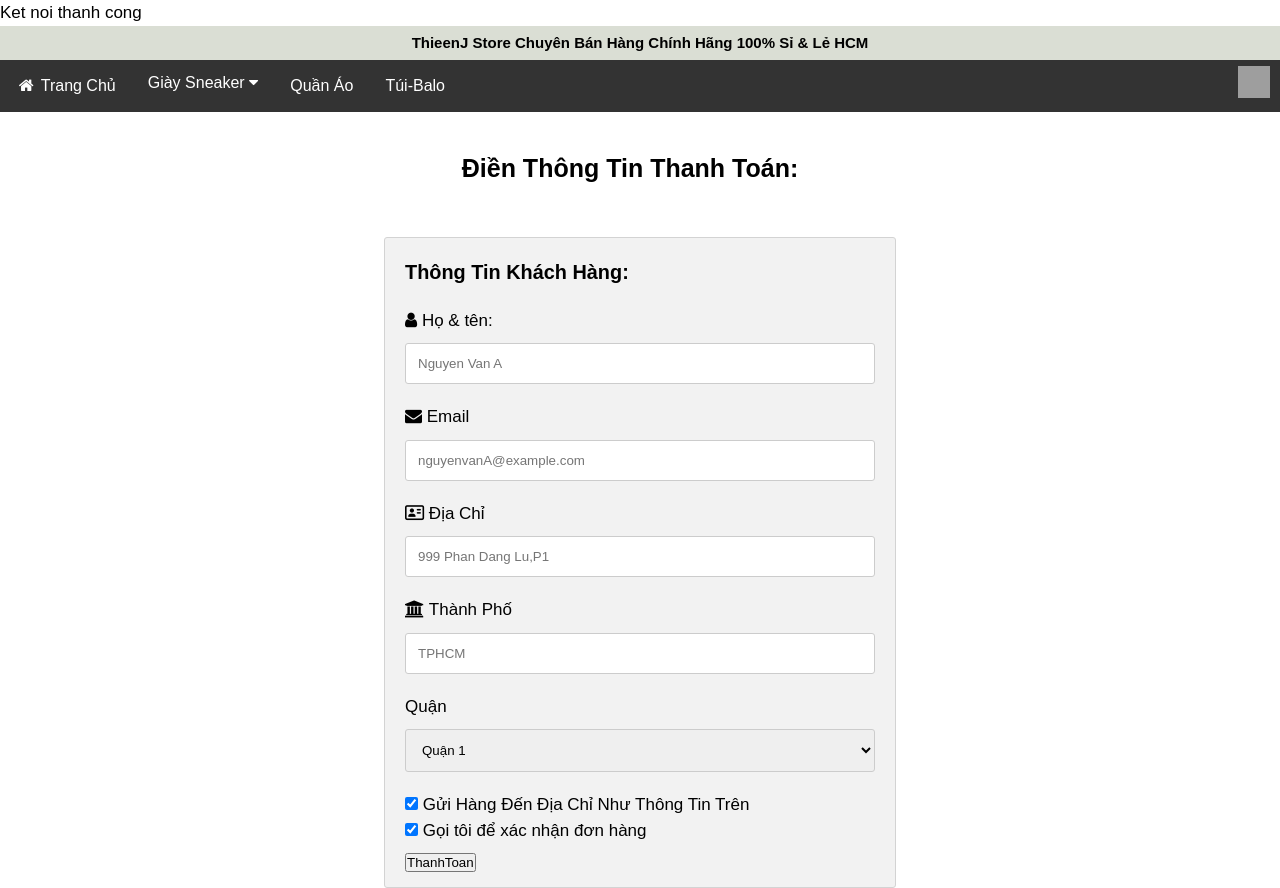
After one commit to thieenjdev03/project_finall, a PHP site: page /cashout_page.php in a window 1280 px wide. The commit adds this page. Run offline with PHP 8.4, Linux system fonts and the light colour scheme; some libraries are stand-ins or nearby versions; grey boxes are pictures that could not be loaded.

Commit message:
Chuyen sang php

```diff
--- /dev/null
+++ b/cashout_page.php
@@ -0,0 +1,118 @@
+<?php
+require("database.php");
+if(isset($_POST["submit"])){
+  $Hoten=$_POST["fname"];
+  $Email=$_POST["email"];
+  $DiaChi=$_POST["adr"];
+  $ThanhPho=$_POST["city"];
+  $Quan=$_POST["State"];
+if(isset($Hoten)&& isset($Email)&& isset($DiaChi)&& isset($ThanhPho) && isset($Quan));
+$sql="INSERT INTO `khachhang`( `HoTen`, `Email`, `DiaChi`, `ThanhPho`, `Quan`)
+VALUES ('$Hoten','$Email','$DiaChi','$ThanhPho','$Quan')";
+mysqli_query($conn,$sql);
+echo"<script>alert('Thanh cong')</script>";
+}
+?>
+<!DOCTYPE html>
+<html lang="en">
+<head>
+    <meta charset="UTF-8">
+    <meta http-equiv="X-UA-Compatible" content="IE=edge">
+    <meta name="viewport˜" content="width=device-width, initial-scale=1.0">
+    <title>ThieenJ Store - Sneaker House</title>
+    <link rel="stylesheet" href="https://cdnjs.cloudflare.com/ajax/libs/font-awesome/4.7.0/css/font-awesome.min.css">
+    <link rel="stylesheet" href="/css/main.css">
+    <link rel="stylesheet" href="/css/cashout_page.css">
+    <link rel="shortcut icon" type="image/png" href="/img/favicon.ico"/>
+    <script src="https://kit.fontawesome.com/0607d6f524.js" crossorigin="anonymous"></script>
+
+</head>
+<body>
+    <div class="main">
+        <div class="header">
+            <h1 class="store-name-top">ThieenJ Store Chuyên Bán Hàng Chính Hãng 100% Sỉ & Lẻ HCM </h1>
+            <div class="navbar">
+                <a href="/index.html"><i class="fa fa-fw fa-home"></i> Trang Chủ</a>
+                <div class="dropdown">
+                    <button class="dropbtn">Giày Sneaker
+                      <i class="fa fa-caret-down"></i>
+                    </button>
+                    <div class="dropdown-content">
+                      <a href="/direct/mlb.html">MLB</a>
+                      <a href="/direct/adidas.html">Adidas</a>
+                      <a href="/direct/nike.html">Nike</a>
+                    </div>
+                </div>
+                <a href="/direct/clothes.html">Quần Áo</a>
+                <a href="/direct/balo.html">Túi-Balo</a>
+            </div>
+            <a href="/direct/cart.html"><img src="/img/cart/cart-shopping.webp" alt="HTML tutorial" style="position:absolute;bottom:2px;right:10px;width:32px;height:32px"></a>
+        </div>
+            <!-- End menu-bar -->
+    <!-- END Header -->
+            <!-- Begin Cart content -->
+        <div class="container-cashout">
+            <h2 style="margin: 50px 20px 50px 0px;position: relative;text-align: center;font-size: 25px;">Điền Thông Tin Thanh Toán:</h2>
+<div class="row">
+  <div class="col-75">
+    <div class="container">
+      <form method="post">
+        <div class="row">
+          <div class="col-50">
+            <h3 style="margin-bottom:20px ;">Thông Tin Khách Hàng: </h3>
+            <label for="fname"><i class="fa fa-user"></i> Họ & tên: </label>
+            <input type="text" id="fname" name="firstname" placeholder="Nguyen Van A">
+            <label for="email"><i class="fa fa-envelope"></i> Email</label>
+            <input type="text" id="email" name="email" placeholder="nguyenvanA@example.com">
+            <label for="adr"><i class="fa fa-address-card-o"></i> Địa Chỉ</label>
+            <input type="text" id="adr" name="address" placeholder="999 Phan Dang Lu,P1">
+            <label for="city"><i class="fa fa-institution"></i> Thành Phố</label>
+            <input type="text" id="city" name="city" placeholder="TPHCM">
+
+            <div class="row">
+              <div class="col-50">
+                <label for="state">Quận</label>
+                <select type="" id="state" name="state" form="carform">
+                    <option value="Quận 1">Quận 1</option>
+                    <option value="Quận 2">Quận 2</option>
+                    <option value="Quận 3">Quận 3</option>
+                    <option value="Quận 4">Quận 4</option>
+                    <option value="Quận 5">Quận 5</option>
+                    <option value="Quận 6">Quận 6</option>
+                    <option value="Quận 7">Quận 7</option>
+                    <option value="Quận 8">Quận 8</option>
+                    <option value="Quận 9">Quận 9</option>
+                    <option value="Quận 10">Quận 10</option>
+                    <option value="Quận 11">Quận 11</option>
+                    <option value="Quận 12">Quận 12</option>
+                    <option value="Quận Bình Tân">Quận Bình Tân</option>
+                    <option value="Quận Bình Thạnh">Quận Bình Thạnh</option>
+                    <option value="Quận Tân Bình">Quận Tân Bình</option>
+                    <option value="Quận Tân Phú">Quận Tân Phú</option>
+                    <option value="Quận Thủ Đức">Quận Thủ Đức</option>
+                    <option value="Quận Phú Nhuận">Quận Phú Nhuận</option>
+                    <option value="Quận Hóc Môn">Quận Hóc Môn</option>
+                    <option value="Quận Gò Vấp">Quận Gò Vấp</option>
+                </select>
+            </div>
+            </div>
+          </div>
+        </div>
+        <label>
+          <input type="checkbox" checked="checked" name="sameadr"> Gửi Hàng Đến Địa Chỉ Như Thông Tin Trên
+          <br>
+          <input type="checkbox" checked="checked" name="sameadr"> Gọi tôi để xác nhận đơn hàng
+        </label>
+        <!-- <div class="checkout-btn">
+          <a href="/index.html"></a><input  type="submit" value="THANH TOÁN" class="btn" onclick="checkout_success()">
+        </div> -->
+        <div class="checkout-btn">
+          <button type="submit" name="submit">ThanhToan</button>
+          <!-- <a class="btn" onclick="checkout_success()" href="/index.html">THANH TOÁN</a> -->
+        </div>
+      </form>
+    </div>
+</div>
+<script src="/js/main.js"></script>
+</body>
+</html>
--- /dev/null
+++ b/database.php
@@ -0,0 +1,13 @@
+<?php
+$servername="localhost";
+$username="root";
+$password="";
+$database="quanlysanpham";
+
+$conn=mysqli_connect($servername,$username,$password,$database);
+if (!$conn){
+    die("Connect Fail:".mysqli_connect_error());
+}
+else
+    echo "Ket noi thanh cong"
+?>
--- a/js/main.js
+++ b/js/main.js
@@ -86,7 +86,7 @@
       var price = product.getElementsByClassName("product-price")[0].innerText
       addItemToCart(title, price, img)
       // Khi thêm sản phẩm vào giỏ hàng thì sẽ hiển thị modal
-      modal.style.display = "block";
+      // modal.style.display = "block";
 
       updatecart()
     })
```
Also changed, not shown: direct/cashout_page.html (deleted, +0 -99 lines), index.php (renamed from index.html, +9 -6 lines).
